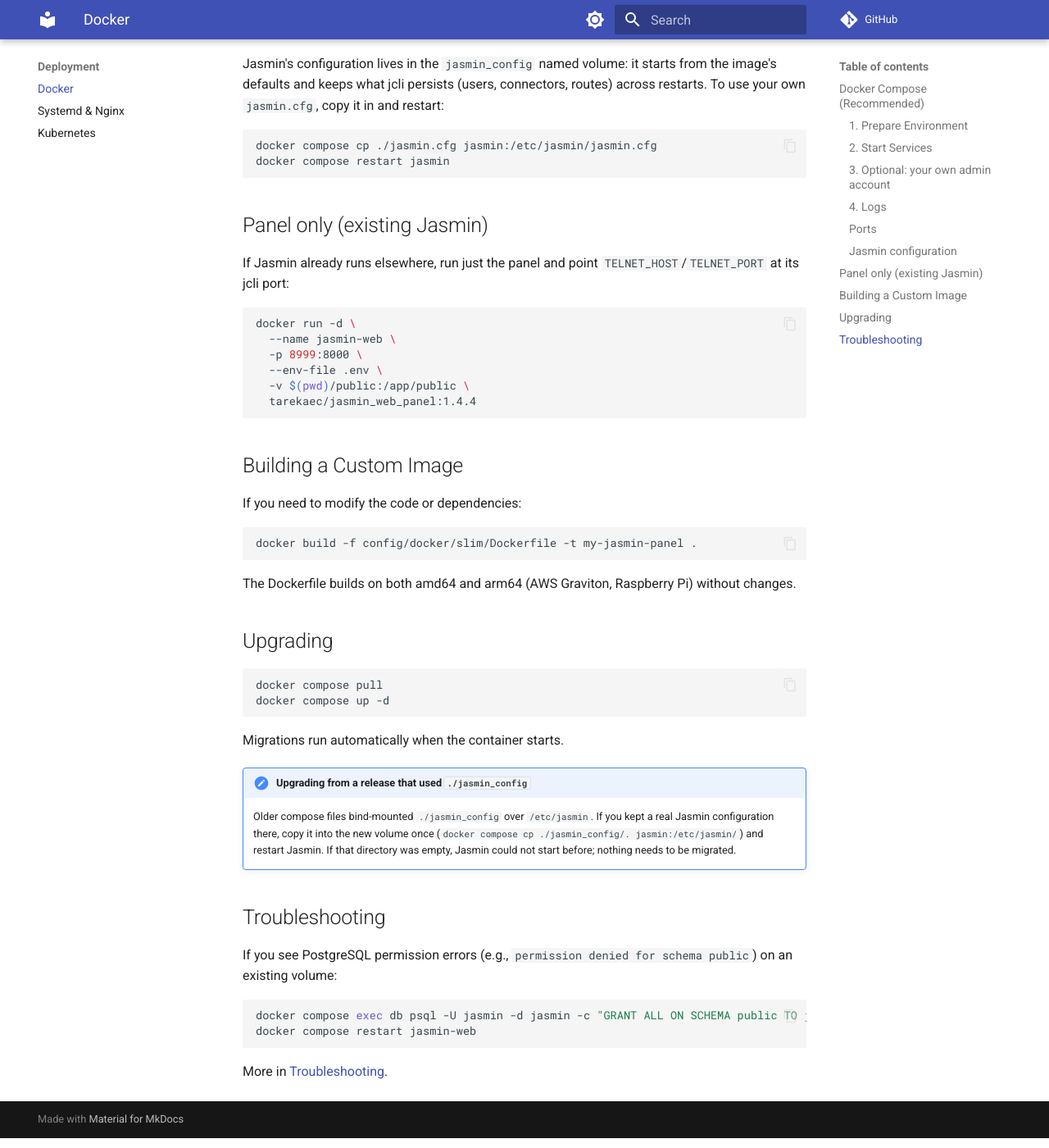
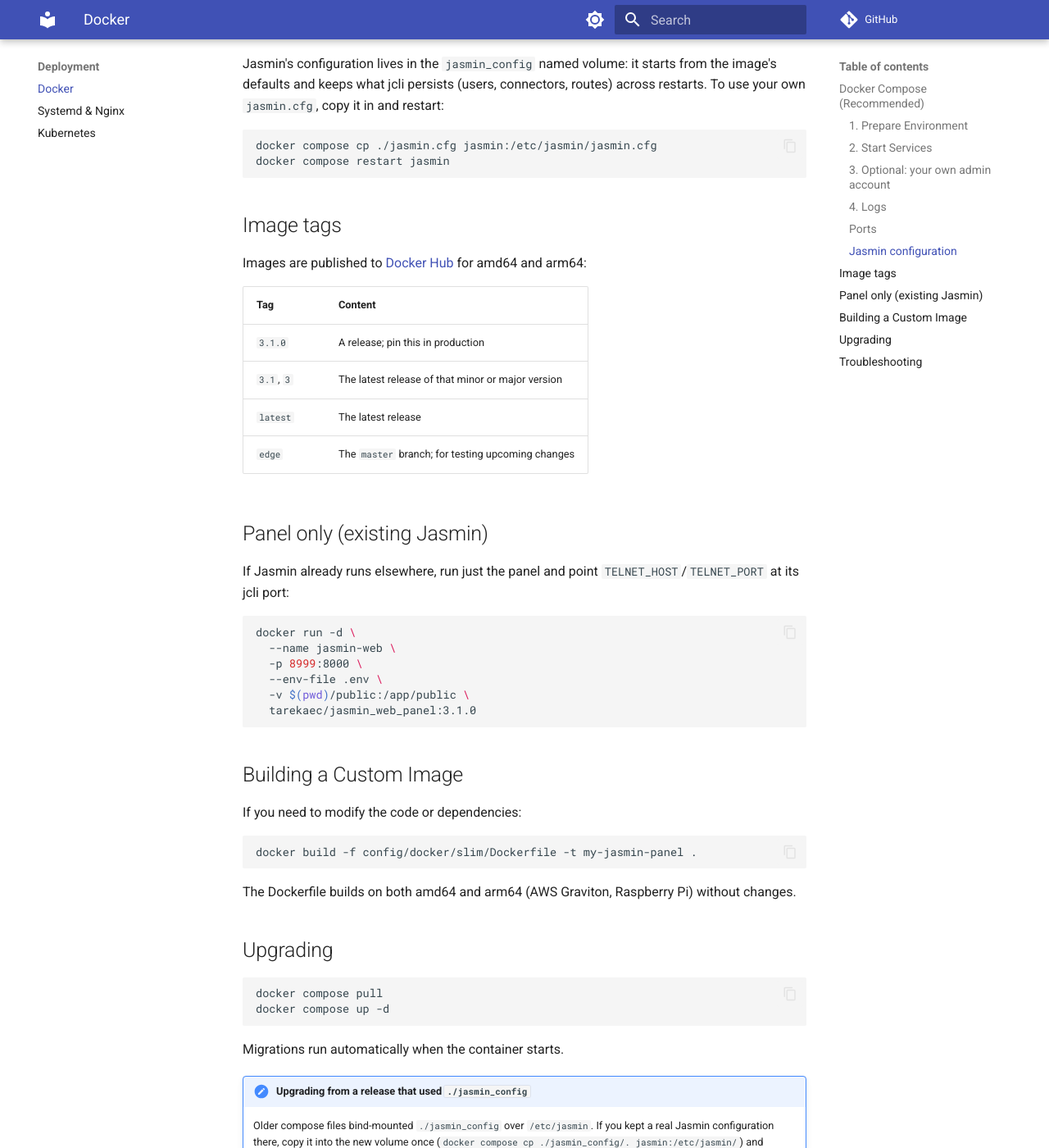
Before and after one commit to 101t/jasmin-web-panel, an MkDocs documentation site: the page built from docs/deployment/docker.md, in a window 1280 px wide and 1400 px high, scrolled down 1817 px. Shown: the whole window at 82% size. Built offline with MkDocs 1.6.1 and Material for MkDocs 9.7.7, drawn with Linux system fonts in a browser that asks for light colours; comment, search, counter and statistics services are not loaded.

Commit message:
chore(release): 3.1.0
Docker images now follow the application version (3.1.0, 3.1, 3, latest;
edge for master), and docker-compose uses tarekaec/jasmin_web_panel:3.1.0.
A test keeps config/version.py, pyproject.toml, the compose image tags and the
CHANGELOG in agreement. CONTRIBUTING describes the release steps; the docs
cover the image tags and FIELD_ENCRYPTION_KEY.

Co-Authored-By: Claude Opus 5.5 <noreply@anthropic.com>

````diff
--- a/config/version.py
+++ b/config/version.py
@@ -1 +1 @@
-VERSION = "3.0.3"
+VERSION = "3.1.0"
--- a/docker-compose.yml
+++ b/docker-compose.yml
@@ -17,7 +17,7 @@ x-panel-env: &panel-env
 
 services:
   jasmin-web:
-    image: tarekaec/jasmin_web_panel:1.4.4
+    image: tarekaec/jasmin_web_panel:3.1.0
     ports:
       - "${JASMIN_WEB_PORT:-8999}:8000"
     env_file:
@@ -36,7 +36,7 @@ services:
     restart: unless-stopped
 
   jasmin-celery:
-    image: tarekaec/jasmin_web_panel:1.4.4
+    image: tarekaec/jasmin_web_panel:3.1.0
     entrypoint: bash ./docker-entrypoint-celery.sh
     env_file:
       - .env
--- a/docs/deployment/docker.md
+++ b/docs/deployment/docker.md
@@ -76,6 +76,17 @@ docker compose cp ./jasmin.cfg jasmin:/etc/jasmin/jasmin.cfg
 docker compose restart jasmin
 ```
 
+## Image tags
+
+Images are published to [Docker Hub](https://hub.docker.com/r/tarekaec/jasmin_web_panel) for amd64 and arm64:
+
+| Tag | Content |
+|-----|---------|
+| `3.1.0` | A release; pin this in production |
+| `3.1`, `3` | The latest release of that minor or major version |
+| `latest` | The latest release |
+| `edge` | The `master` branch; for testing upcoming changes |
+
 ## Panel only (existing Jasmin)
 
 If Jasmin already runs elsewhere, run just the panel and point `TELNET_HOST`/`TELNET_PORT` at its jcli port:
@@ -86,7 +97,7 @@ docker run -d \
   -p 8999:8000 \
   --env-file .env \
   -v $(pwd)/public:/app/public \
-  tarekaec/jasmin_web_panel:1.4.4
+  tarekaec/jasmin_web_panel:3.1.0
 ```
 
 ## Building a Custom Image
--- a/pyproject.toml
+++ b/pyproject.toml
@@ -4,7 +4,7 @@ build-backend = "setuptools.build_meta"
 
 [project]
 name = "jasmin-web-panel"
-version = "3.0.3"
+version = "3.1.0"
 description = "A web panel for Jasmin SMS Gateway"
 readme = "README.md"
 requires-python = ">=3.11"
````
Also changed, not shown: CHANGELOG.md (+26 -2 lines), CONTRIBUTING.md (+16 -0 lines), README.md (+4 -3 lines), docs/deployment/kubernetes.md (+2 -2 lines), docs/features/rest-api.md (+1 -1 lines), docs/getting-started/configuration.md (+1 -0 lines), docs/index.md (+1 -1 lines), .github/ISSUE_TEMPLATE/bug_report.md, .github/ISSUE_TEMPLATE/question.md, 2 other files.
